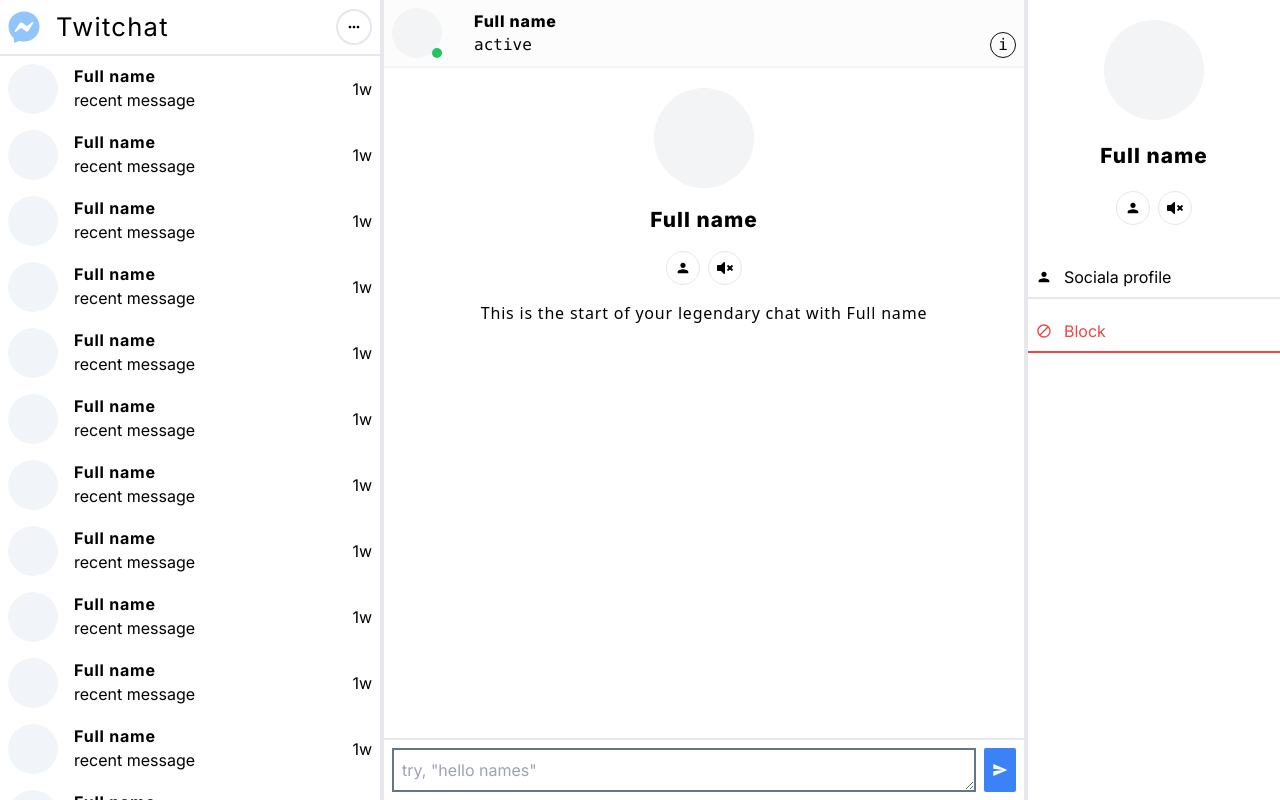
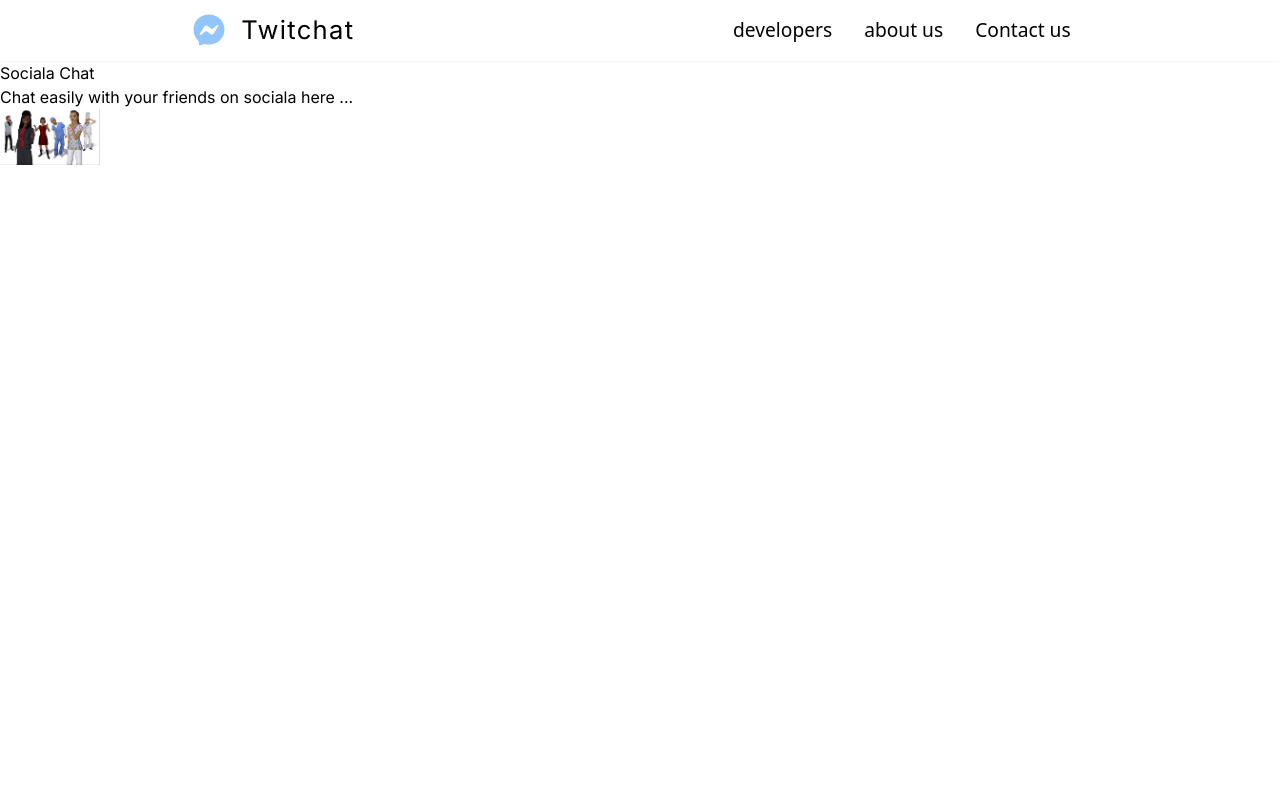
Before and after one commit to HenriTresor/twitchat, a Next.js app: page / in a window 1280 px wide. Built offline with nearby package versions, Linux system fonts and the light colour scheme; no server answers.

Commit message:
created the landing page and added few components

```diff
--- a/app/globals.css
+++ b/app/globals.css
@@ -24,3 +24,7 @@
 .action-btn:hover{
     @apply bg-gray-100
 }
+
+.list-item{
+    @apply mr-2 font-sans cursor-pointer text-[1.2rem] hover:outline-dashed p-2
+}
--- a/app/page.tsx
+++ b/app/page.tsx
@@ -1,22 +1,41 @@
-'use client'
+import Image from 'next/image'
+import React from 'react'
+import { FaFacebookMessenger } from 'react-icons/fa'
 
-import { useEffect, useRef } from 'react'
-import ChattingArea from "@/components/ChattingArea";
-import ContactsArea from "@/components/ContactsArea";
-import ProfileArea from "@/components/ProfileArea";
-import { io } from 'socket.io-client';
+type Props = {}
 
-export default function Home() {
+function LandingPage({}: Props) {
+  return (
+      <div>
+          <div className='flex p-2 items-center justify-around shadow-sm' >
+              <div className='flex items-center gap-4'>
+                  <h1 className='text-blue-300 text-[2rem]'>
+                      <FaFacebookMessenger />
+                  </h1>
+                  <h1 className='font-verdana text-[1.6rem] tracking-wider '>Twitchat</h1>
+              </div>
+              <ul className='flex items-center gap-2'>
+                  <li className='list-item'>developers</li>
+                  <li className='list-item'>about us</li>
+                  <li className='list-item'>Contact us</li>
+              </ul>
+          </div>
 
-  const socket = useRef<any>(null)
-  useEffect(() => {
-    socket.current = io('http://localhost:8080')
-  }, [])
-  return (
-    <div className="w-full h-screen flex justify-between">
-      <ContactsArea />
-      <ChattingArea />
-      <ProfileArea />
+          <div>
+              <h1>Sociala Chat</h1>
+              <p>Chat easily with your friends on sociala here ...</p>
+
+              <div>
+                  <Image
+                      src={'/login-avatar.png'}
+                      width={'100'}
+                      height={'100'}
+                      alt='avatar'
+                  />
+              </div>
+          </div>
     </div>
   )
 }
+
+export default LandingPage
--- /dev/null
+++ b/app/t/page.tsx
@@ -0,0 +1,20 @@
+'use client'
+
+import { useEffect, useRef } from 'react'
+import ChattingArea from "@/components/ChattingArea";
+import ContactsArea from "@/components/ContactsArea";
+import ProfileArea from "@/components/ProfileArea";
+
+export default function Home() {
+
+  const socket = useRef<any>(null)
+  useEffect(() => {
+  }, [])
+  return (
+    <div className="w-full h-screen flex justify-between">
+      <ContactsArea />
+      <ChattingArea />
+      <ProfileArea />
+    </div>
+  )
+}
```
Also changed, not shown: public/login-avatar.png (added).
